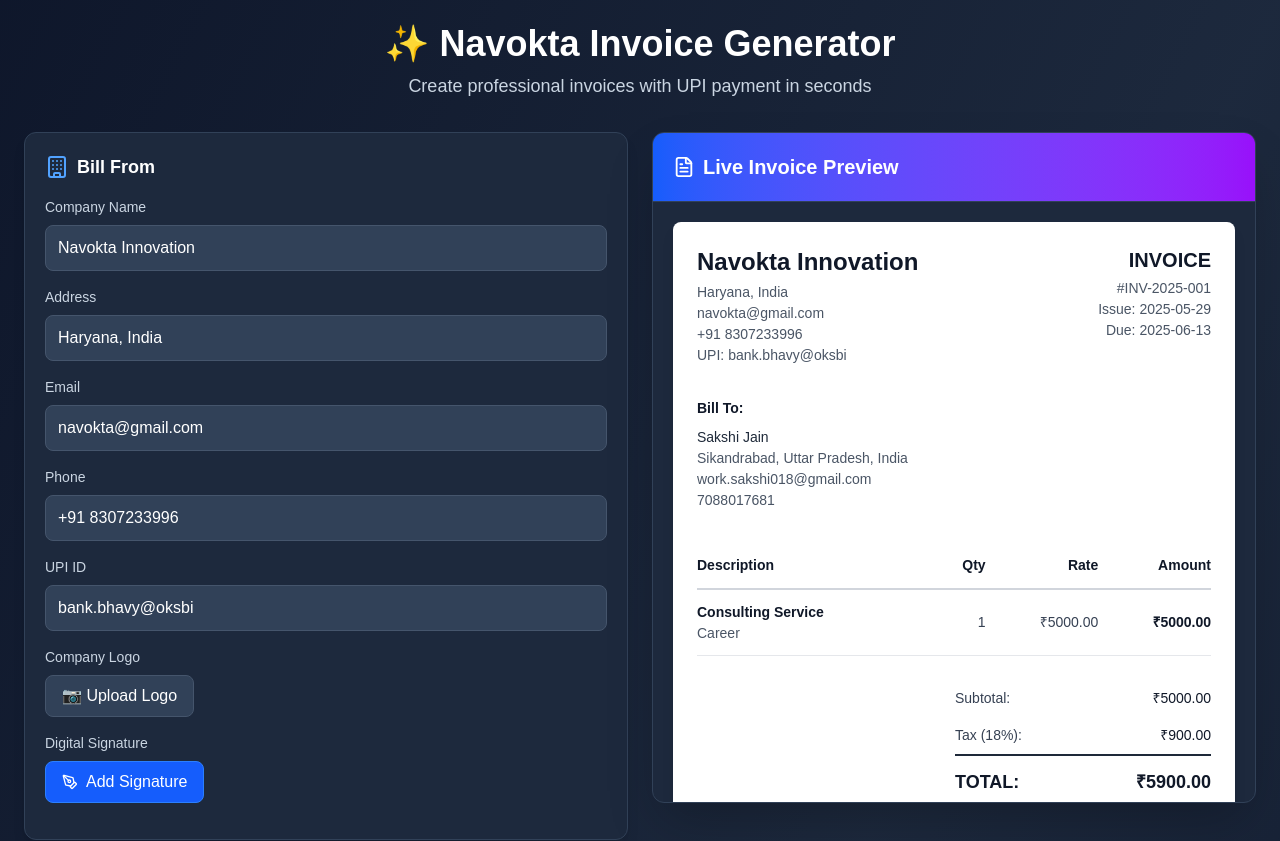
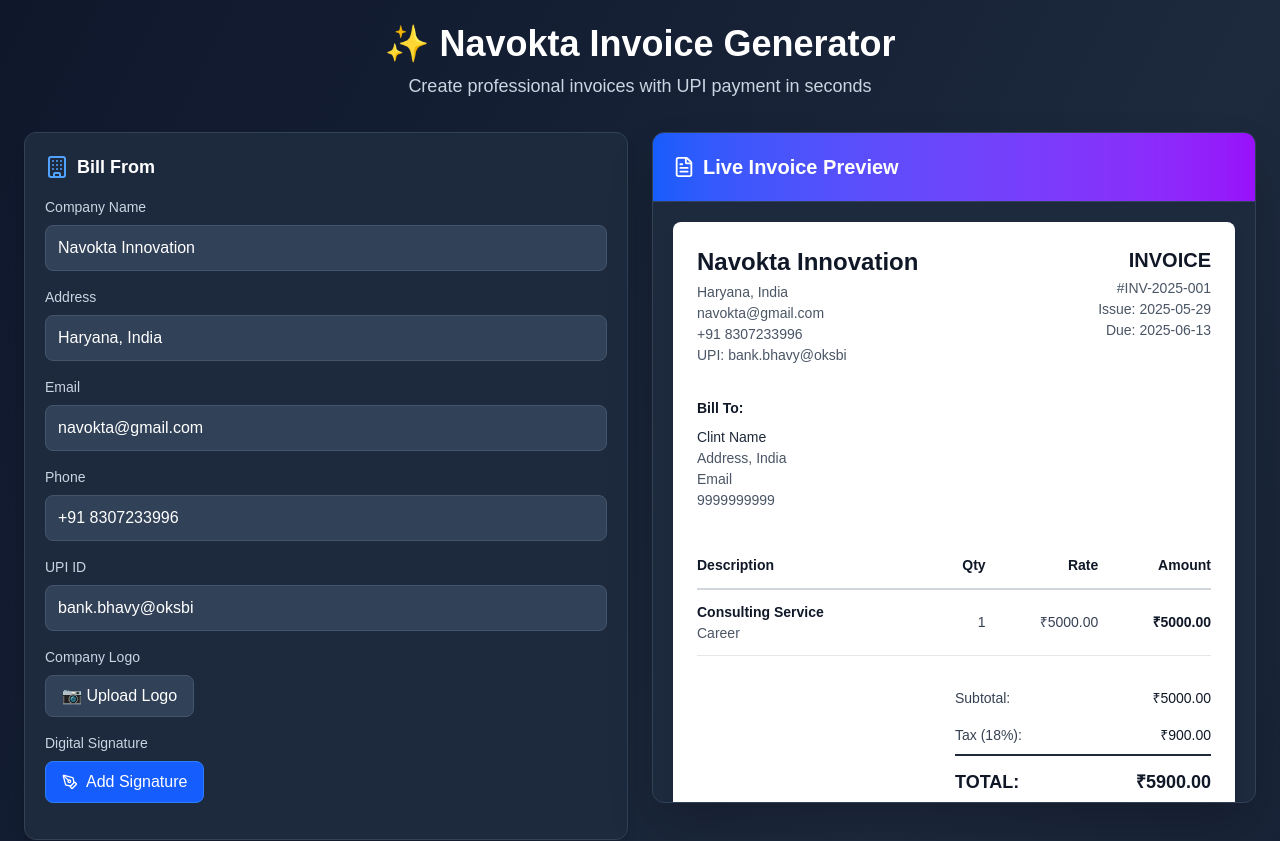
Before and after one commit to bhavy-sharma/navokta, a Next.js app: page / in a window 1280 px wide. Shown: the top 841 px of the page. Built offline with nearby package versions, Linux system fonts and the light colour scheme.

Commit message:
My Security

```diff
--- a/app/page.js
+++ b/app/page.js
@@ -34,10 +34,10 @@ export default function CreateInvoicePage() {
   const signatureRef = useRef(null);
 
   const [billTo, setBillTo] = useState({
-    name: 'Sakshi Jain',
-    address: 'Sikandrabad, Uttar Pradesh, India',
-    email: 'work.sakshi018@gmail.com',
-    phone: '7088017681',
+    name: 'Clint Name',
+    address: 'Address, India',
+    email: 'Email',
+    phone: '9999999999',
   });
 
   const today = new Date().toISOString().split('T')[0];
```
